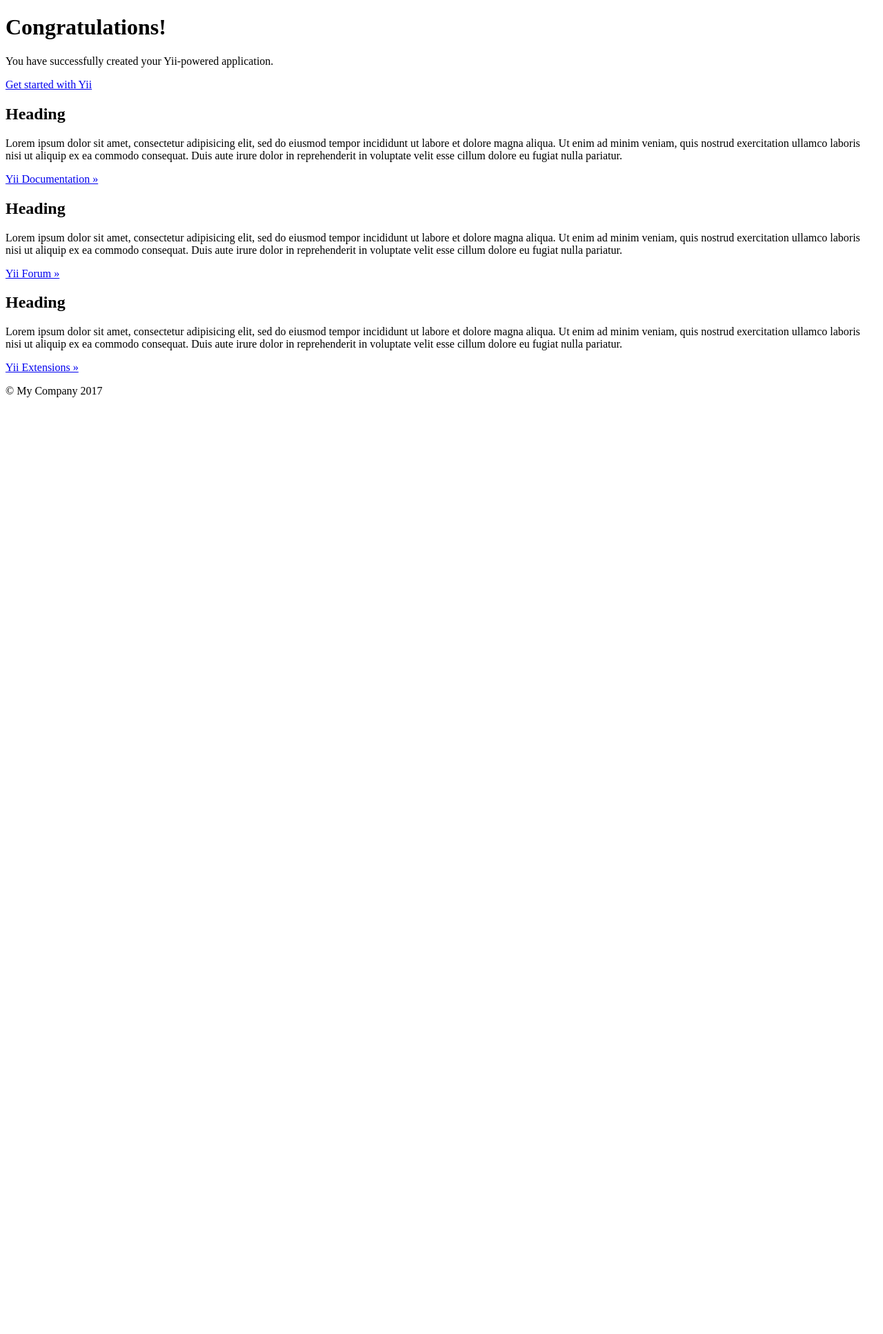
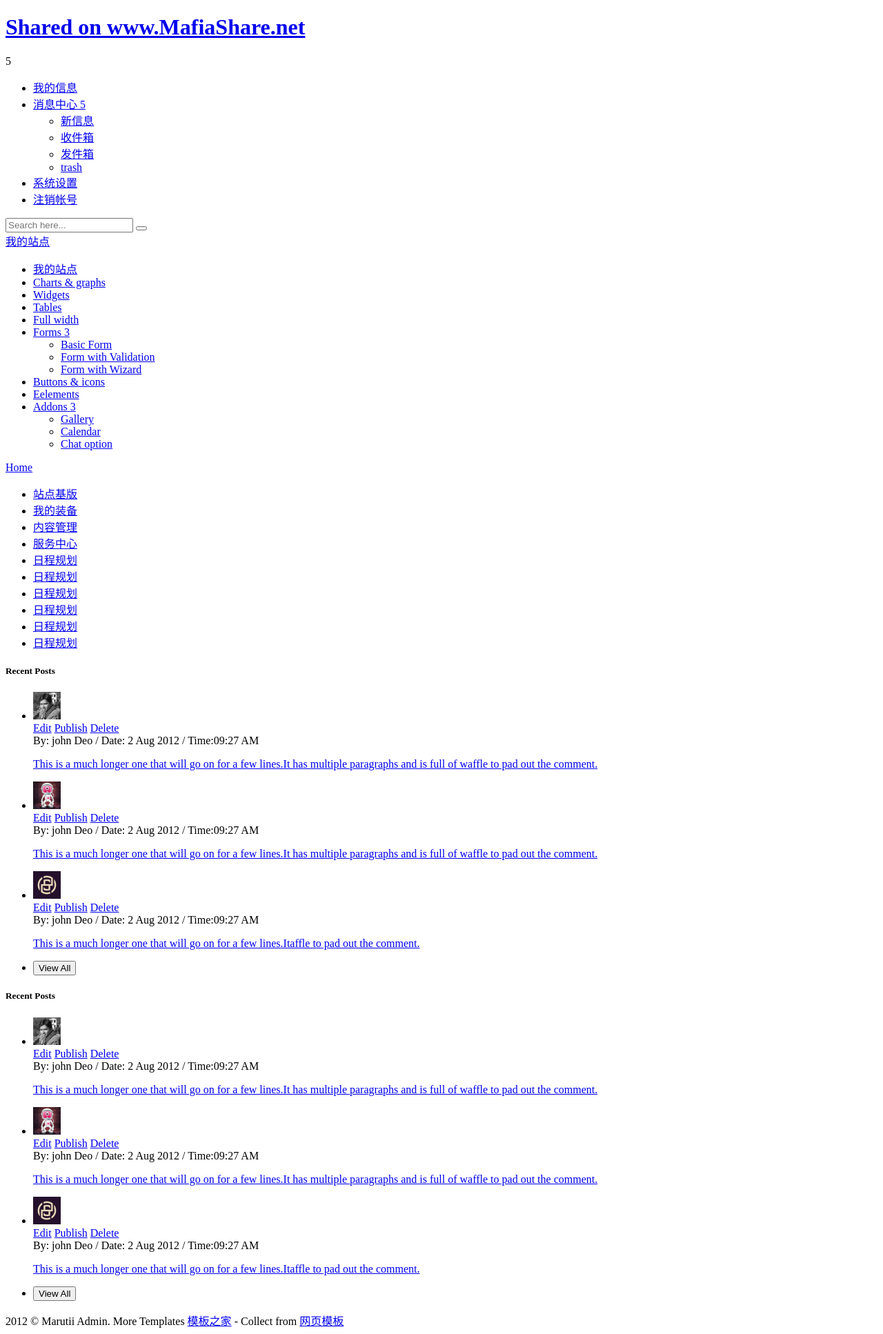
Before and after one commit to bfyang5130/xxkejinet, a Yii app: template backend/views/site/index.php in a window 1280 px wide. Shown: the whole page at 69% size. Before the commit the page ends 576 px from the top, so only its background shows below. Run offline with PHP 8.4 and a stand-in for Yii, Linux system fonts and the light colour scheme; the template is opened without the code that fills it, so the values that code supplies are empty; some libraries are stand-ins or nearby versions.

Commit message:
base index

```diff
--- a/backend/assets/AppAsset.php
+++ b/backend/assets/AppAsset.php
@@ -15,7 +15,6 @@ class AppAsset extends AssetBundle {
     public $css = [
         'css/bootstrap.min.css',
         'css/bootstrap-responsive.min.css',
-        'css/maruti-login.css'
     ];
     public $js = [
         "js/jquery.min.js",
@@ -42,7 +41,7 @@ class AppAsset extends AssetBundle {
         if (isset(\Yii::$app->params['dist_version'])) {
             $cssfile = $cssfile . '?v=' . \Yii::$app->params['dist_version'];
         }
-        $view->registerCssFile($cssfile);
+        $view->registerCssFile($cssfile, [AppAsset::className(), 'depends' => 'backend\assets\AppAsset']);
     }
 
 }
--- a/backend/config/params.php
+++ b/backend/config/params.php
@@ -1,5 +1,5 @@
 <?php
 return [
     'adminEmail' => 'admin@example.com',
-    'dist_version' => '201710241140',
+    'dist_version' => '201710241141',
 ];
--- a/backend/controllers/SiteController.php
+++ b/backend/controllers/SiteController.php
@@ -28,7 +28,7 @@ class SiteController extends Controller {
                     [
                         'actions' => ['logout', 'index'],
                         'allow' => true,
-                        'roles' => ['@'],
+                        //'roles' => ['@'],
                     ],
                 ],
             ],
--- /dev/null
+++ b/backend/views/layouts/common_footer.php
@@ -0,0 +1,3 @@
+<div class="row-fluid">
+    <div id="footer" class="span12"> 2012 &copy; Marutii Admin. More Templates <a href="http://www.cssmoban.com/" target="_blank" title="模板之家">模板之家</a> - Collect from <a href="http://www.cssmoban.com/" title="网页模板" target="_blank">网页模板</a> </div>
+</div>
--- /dev/null
+++ b/backend/views/layouts/common_header.php
@@ -0,0 +1,31 @@
+<!--Header-part-->
+<div id="header">
+  <h1><a href="http://www.mafiashare.net">Shared on www.MafiaShare.net</a></h1>
+</div>
+<!--close-Header-part-->
+
+<!--top-Header-messaages-->
+<div class="btn-group rightzero"> <a class="top_message tip-left" title="Manage Files"><i class="icon-file"></i></a> <a class="top_message tip-bottom" title="Manage Users"><i class="icon-user"></i></a> <a class="top_message tip-bottom" title="Manage Comments"><i class="icon-comment"></i><span class="label label-important">5</span></a> <a class="top_message tip-bottom" title="Manage Orders"><i class="icon-shopping-cart"></i></a> </div>
+<!--close-top-Header-messaages-->
+
+<!--top-Header-menu-->
+<div id="user-nav" class="navbar navbar-inverse">
+  <ul class="nav">
+    <li class="" ><a title="" href="#"><i class="icon icon-user"></i> <span class="text">我的信息</span></a></li>
+    <li class=" dropdown" id="menu-messages"><a href="#" data-toggle="dropdown" data-target="#menu-messages" class="dropdown-toggle"><i class="icon icon-envelope"></i> <span class="text">消息中心</span> <span class="label label-important">5</span> <b class="caret"></b></a>
+      <ul class="dropdown-menu">
+        <li><a class="sAdd" title="" href="#">新信息</a></li>
+        <li><a class="sInbox" title="" href="#">收件箱</a></li>
+        <li><a class="sOutbox" title="" href="#">发件箱</a></li>
+        <li><a class="sTrash" title="" href="#">trash</a></li>
+      </ul>
+    </li>
+    <li class=""><a title="" href="#"><i class="icon icon-cog"></i> <span class="text">系统设置</span></a></li>
+    <li class=""><a title="" href="login.html"><i class="icon icon-share-alt"></i> <span class="text">注销帐号</span></a></li>
+  </ul>
+</div>
+<div id="search">
+  <input type="text" placeholder="Search here..."/>
+  <button type="submit" class="tip-left" title="Search"><i class="icon-search icon-white"></i></button>
+</div>
+<!--close-top-Header-menu-->
--- /dev/null
+++ b/backend/views/layouts/common_menu.php
@@ -0,0 +1,27 @@
+<div id="sidebar"><a href="#" class="visible-phone"><i class="icon icon-home"></i> 我的站点</a>
+    <ul>
+        <li class="active"><a href="index.html"><i class="icon icon-home"></i> <span>我的站点</span></a></li>
+        <li> <a href="charts.html"><i class="icon icon-signal"></i> <span>Charts &amp; graphs</span></a> </li>
+        <li> <a href="widgets.html"><i class="icon icon-inbox"></i> <span>Widgets</span></a> </li>
+        <li><a href="tables.html"><i class="icon icon-th"></i> <span>Tables</span></a></li>
+        <li><a href="grid.html"><i class="icon icon-fullscreen"></i> <span>Full width</span></a></li>
+        <li class="submenu"> <a href="#"><i class="icon icon-th-list"></i> <span>Forms</span> <span class="label">3</span></a>
+            <ul>
+                <li><a href="form-common.html">Basic Form</a></li>
+                <li><a href="form-validation.html">Form with Validation</a></li>
+                <li><a href="form-wizard.html">Form with Wizard</a></li>
+            </ul>
+        </li>
+        <li><a href="buttons.html"><i class="icon icon-tint"></i> <span>Buttons &amp; icons</span></a></li>
+        <li><a href="interface.html"><i class="icon icon-pencil"></i> <span>Eelements</span></a></li>
+
+        <li class="submenu"> <a href="#"><i class="icon icon-file"></i> <span>Addons</span> <span class="label">3</span></a>
+            <ul>
+                <li><a href="gallery.html">Gallery</a></li>
+                <li><a href="calendar.html">Calendar</a></li>
+                <li><a href="chat.html">Chat option</a></li>
+            </ul>
+        </li>
+
+    </ul>
+</div>
--- a/backend/views/layouts/login.php
+++ b/backend/views/layouts/login.php
@@ -16,12 +16,11 @@ AppAsset::addPageScript($this, '/js/maruti.login.js');
     <head>
         <?= Html::csrfMetaTags() ?>
         <title><?= Html::encode($this->title) ?></title>
+        <meta charset="<?= Yii::$app->charset ?>">
         <meta name="viewport" content="width=device-width, initial-scale=1.0" />
         <?php $this->head() ?>
     </head>
     <body>
-        <div id="logo" style="height:150px;">
-        </div>
         <?php $this->beginBody() ?>
         <?= $content ?>
         <?php $this->endBody() ?>
--- a/backend/views/layouts/main.php
+++ b/backend/views/layouts/main.php
@@ -1,80 +1,75 @@
 <?php
+
+use yii\helpers\Html;
+use backend\assets\AppAsset;
 
 /* @var $this \yii\web\View */
 /* @var $content string */
 
-use backend\assets\AppAsset;
-use yii\helpers\Html;
-use yii\bootstrap\Nav;
-use yii\bootstrap\NavBar;
-use yii\widgets\Breadcrumbs;
-use common\widgets\Alert;
-
 AppAsset::register($this);
+AppAsset::addPageCss($this, '/css/fullcalendar.css');
+AppAsset::addPageCss($this, '/css/maruti-style.css');
+AppAsset::addPageCss($this, '/css/maruti-media.css');
+AppAsset::addPageScript($this, '/js/excanvas.min.js');
+AppAsset::addPageScript($this, '/js/jquery.ui.custom.js');
+AppAsset::addPageScript($this, '/js/bootstrap.min.js');
+AppAsset::addPageScript($this, '/js/jquery.flot.min.js');
+AppAsset::addPageScript($this, '/js/jquery.flot.resize.min.js');
+AppAsset::addPageScript($this, '/js/jquery.peity.min.js');
+AppAsset::addPageScript($this, '/js/fullcalendar.min.js');
+AppAsset::addPageScript($this, '/js/maruti.js');
+AppAsset::addPageScript($this, '/js/maruti.dashboard.js');
+AppAsset::addPageScript($this, '/js/maruti.chat.js');
+$this->title = "寻想网络科技";
 ?>
 <?php $this->beginPage() ?>
 <!DOCTYPE html>
 <html lang="<?= Yii::$app->language ?>">
     <head>
-    <meta charset="<?= Yii::$app->charset ?>">
-    <meta http-equiv="X-UA-Compatible" content="IE=edge">
-    <meta name="viewport" content="width=device-width, initial-scale=1">
         <?= Html::csrfMetaTags() ?>
         <title><?= Html::encode($this->title) ?></title>
+        <meta charset="<?= Yii::$app->charset ?>">
+        <meta name="viewport" content="width=device-width, initial-scale=1.0" />
         <?php $this->head() ?>
     </head>
     <body>
         <?php $this->beginBody() ?>
+        <!-- common_header -->
+        <?= $this->render('common_header') ?>
+        <!-- end-common_header -->
+        <!-- common_menu -->
+        <?= $this->render('common_menu') ?>
+        <!-- end-common_menu -->
+        <?= $content ?>
+        <!-- common_footer -->
+        <?= $this->render('common_footer') ?>
+        <!-- end-common_footer -->
+        <?php $this->endBody() ?>
+        <script type="text/javascript">
+            // This function is called from the pop-up menus to transfer to
+            // a different page. Ignore if the value returned is a null string:
+            function goPage(newURL) {
 
-<div class="wrap">
-    <?php
-    NavBar::begin([
-        'brandLabel' => 'My Company',
-        'brandUrl' => Yii::$app->homeUrl,
-        'options' => [
-            'class' => 'navbar-inverse navbar-fixed-top',
-        ],
-    ]);
-    $menuItems = [
-        ['label' => 'Home', 'url' => ['/site/index']],
-    ];
-    if (Yii::$app->user->isGuest) {
-        $menuItems[] = ['label' => 'Login', 'url' => ['/site/login']];
-    } else {
-        $menuItems[] = '<li>'
-            . Html::beginForm(['/site/logout'], 'post')
-            . Html::submitButton(
-                'Logout (' . Yii::$app->user->identity->username . ')',
-                ['class' => 'btn btn-link logout']
-            )
-            . Html::endForm()
-            . '</li>';
+                // if url is empty, skip the menu dividers and reset the menu selection to default
+                if (newURL != "") {
+
+                    // if url is "-", it is this page -- reset the menu:
+                    if (newURL == "-") {
+                        resetMenu();
                     }
-    echo Nav::widget([
-        'options' => ['class' => 'navbar-nav navbar-right'],
-        'items' => $menuItems,
-    ]);
-    NavBar::end();
-    ?>
+                    // else, send page to designated URL
+                    else {
+                        document.location.href = newURL;
+                    }
+                }
+            }
 
-    <div class="container">
-        <?= Breadcrumbs::widget([
-            'links' => isset($this->params['breadcrumbs']) ? $this->params['breadcrumbs'] : [],
-        ]) ?>
-        <?= Alert::widget() ?>
-        <?= $content ?>
-    </div>
-</div>
+            // resets the menu selection upon entry to this page:
+            function resetMenu() {
+                document.gomenu.selector.selectedIndex = 2;
+            }
+        </script>
+    </body>
 
-<footer class="footer">
-    <div class="container">
-        <p class="pull-left">&copy; My Company <?= date('Y') ?></p>
-
-        <p class="pull-right"><?= Yii::powered() ?></p>
-    </div>
-</footer>
-
-<?php $this->endBody() ?>
-</body>
 </html>
 <?php $this->endPage() ?>
--- a/backend/views/site/index.php
+++ b/backend/views/site/index.php
@@ -1,53 +1,103 @@
-<?php
+<div id="content">
+    <div id="content-header">
+        <div id="breadcrumb"> <a href="index.html" title="Go to Home" class="tip-bottom"><i class="icon-home"></i> Home</a></div>
+    </div>
+    <div  class="quick-actions_homepage">
+        <ul class="quick-actions">
+            <li> <a href="#"> <i class="icon-dashboard"></i> 站点基版 </a> </li>
+            <li> <a href="#"> <i class="icon-shopping-bag"></i> 我的装备</a> </li>
+            <li> <a href="#"> <i class="icon-web"></i> 内容管理 </a> </li>
+            <li> <a href="#"> <i class="icon-people"></i> 服务中心 </a> </li>
+            <li> <a href="#"> <i class="icon-calendar"></i> 日程规划 </a> </li>
+            <li> <a href="#"> <i class="icon-calendar"></i> 日程规划 </a> </li>
+            <li> <a href="#"> <i class="icon-calendar"></i> 日程规划 </a> </li>
+            <li> <a href="#"> <i class="icon-calendar"></i> 日程规划 </a> </li>
+            <li> <a href="#"> <i class="icon-calendar"></i> 日程规划 </a> </li>
+            <li> <a href="#"> <i class="icon-calendar"></i> 日程规划 </a> </li>
+        </ul>
+    </div>
+    <div class="container-fluid">
+        <div class="row-fluid">
+            <div class="span12">
+                <div class="widget-box">
+                    <div class="widget-title">
+                        <span class="icon">
+                            <i class="icon-file"></i>
+                        </span>
+                        <h5>Recent Posts</h5>
+                    </div>
+                    <div class="widget-content nopadding">
+                        <ul class="recent-posts">
+                            <li>
+                                <div class="user-thumb"> <img width="40" height="40" alt="User" src="/img/demo/av1.jpg"> </div>
+                                <div class="article-post">
+                                    <div class="fr"><a href="#" class="btn btn-primary btn-mini">Edit</a> <a href="#" class="btn btn-success btn-mini">Publish</a> <a href="#" class="btn btn-danger btn-mini">Delete</a></div>
+                                    <span class="user-info"> By: john Deo / Date: 2 Aug 2012 / Time:09:27 AM </span>
+                                    <p><a href="#">This is a much longer one that will go on for a few lines.It has multiple paragraphs and is full of waffle to pad out the comment.</a> </p>
 
-/* @var $this yii\web\View */
+                                </div>
+                            </li>
+                            <li>
+                                <div class="user-thumb"> <img width="40" height="40" alt="User" src="/img/demo/av2.jpg"> </div>
+                                <div class="article-post">
+                                    <div class="fr"><a href="#" class="btn btn-primary btn-mini">Edit</a> <a href="#" class="btn btn-success btn-mini">Publish</a> <a href="#" class="btn btn-danger btn-mini">Delete</a></div>
+                                    <span class="user-info"> By: john Deo / Date: 2 Aug 2012 / Time:09:27 AM </span>
+                                    <p><a href="#">This is a much longer one that will go on for a few lines.It has multiple paragraphs and is full of waffle to pad out the comment.</a> </p>
+                                </div>
+                            </li>
+                            <li>
+                                <div class="user-thumb"> <img width="40" height="40" alt="User" src="/img/demo/av3.jpg"> </div>
+                                <div class="article-post">
+                                    <div class="fr"><a href="#" class="btn btn-primary btn-mini">Edit</a> <a href="#" class="btn btn-success btn-mini">Publish</a> <a href="#" class="btn btn-danger btn-mini">Delete</a></div>
+                                    <span class="user-info"> By: john Deo / Date: 2 Aug 2012 / Time:09:27 AM </span>
+                                    <p><a href="#">This is a much longer one that will go on for a few lines.Itaffle to pad out the comment.</a> </p>
 
-$this->title = 'My Yii Application';
-?>
-<div class="site-index">
+                                </div>
 
-    <div class="jumbotron">
-        <h1>Congratulations!</h1>
+                            </li><li><button class="btn btn-warning btn-mini">View All</button></li>
+                        </ul>
+                    </div>
+                </div>
+                <div class="widget-box">
+                    <div class="widget-title">
+                        <span class="icon">
+                            <i class="icon-file"></i>
+                        </span>
+                        <h5>Recent Posts</h5>
+                    </div>
+                    <div class="widget-content nopadding">
+                        <ul class="recent-posts">
+                            <li>
+                                <div class="user-thumb"> <img width="40" height="40" alt="User" src="/img/demo/av1.jpg"> </div>
+                                <div class="article-post">
+                                    <div class="fr"><a href="#" class="btn btn-primary btn-mini">Edit</a> <a href="#" class="btn btn-success btn-mini">Publish</a> <a href="#" class="btn btn-danger btn-mini">Delete</a></div>
+                                    <span class="user-info"> By: john Deo / Date: 2 Aug 2012 / Time:09:27 AM </span>
+                                    <p><a href="#">This is a much longer one that will go on for a few lines.It has multiple paragraphs and is full of waffle to pad out the comment.</a> </p>
 
-        <p class="lead">You have successfully created your Yii-powered application.</p>
+                                </div>
+                            </li>
+                            <li>
+                                <div class="user-thumb"> <img width="40" height="40" alt="User" src="/img/demo/av2.jpg"> </div>
+                                <div class="article-post">
+                                    <div class="fr"><a href="#" class="btn btn-primary btn-mini">Edit</a> <a href="#" class="btn btn-success btn-mini">Publish</a> <a href="#" class="btn btn-danger btn-mini">Delete</a></div>
+                                    <span class="user-info"> By: john Deo / Date: 2 Aug 2012 / Time:09:27 AM </span>
+                                    <p><a href="#">This is a much longer one that will go on for a few lines.It has multiple paragraphs and is full of waffle to pad out the comment.</a> </p>
+                                </div>
+                            </li>
+                            <li>
+                                <div class="user-thumb"> <img width="40" height="40" alt="User" src="/img/demo/av3.jpg"> </div>
+                                <div class="article-post">
+                                    <div class="fr"><a href="#" class="btn btn-primary btn-mini">Edit</a> <a href="#" class="btn btn-success btn-mini">Publish</a> <a href="#" class="btn btn-danger btn-mini">Delete</a></div>
+                                    <span class="user-info"> By: john Deo / Date: 2 Aug 2012 / Time:09:27 AM </span>
+                                    <p><a href="#">This is a much longer one that will go on for a few lines.Itaffle to pad out the comment.</a> </p>
 
-        <p><a class="btn btn-lg btn-success" href="http://www.yiiframework.com">Get started with Yii</a></p>
-    </div>
+                                </div>
 
-    <div class="body-content">
-
-        <div class="row">
-            <div class="col-lg-4">
-                <h2>Heading</h2>
-
-                <p>Lorem ipsum dolor sit amet, consectetur adipisicing elit, sed do eiusmod tempor incididunt ut labore et
-                    dolore magna aliqua. Ut enim ad minim veniam, quis nostrud exercitation ullamco laboris nisi ut aliquip
-                    ex ea commodo consequat. Duis aute irure dolor in reprehenderit in voluptate velit esse cillum dolore eu
-                    fugiat nulla pariatur.</p>
-
-                <p><a class="btn btn-default" href="http://www.yiiframework.com/doc/">Yii Documentation &raquo;</a></p>
-            </div>
-            <div class="col-lg-4">
-                <h2>Heading</h2>
-
-                <p>Lorem ipsum dolor sit amet, consectetur adipisicing elit, sed do eiusmod tempor incididunt ut labore et
-                    dolore magna aliqua. Ut enim ad minim veniam, quis nostrud exercitation ullamco laboris nisi ut aliquip
-                    ex ea commodo consequat. Duis aute irure dolor in reprehenderit in voluptate velit esse cillum dolore eu
-                    fugiat nulla pariatur.</p>
-
-                <p><a class="btn btn-default" href="http://www.yiiframework.com/forum/">Yii Forum &raquo;</a></p>
-            </div>
-            <div class="col-lg-4">
-                <h2>Heading</h2>
-
-                <p>Lorem ipsum dolor sit amet, consectetur adipisicing elit, sed do eiusmod tempor incididunt ut labore et
-                    dolore magna aliqua. Ut enim ad minim veniam, quis nostrud exercitation ullamco laboris nisi ut aliquip
-                    ex ea commodo consequat. Duis aute irure dolor in reprehenderit in voluptate velit esse cillum dolore eu
-                    fugiat nulla pariatur.</p>
-
-                <p><a class="btn btn-default" href="http://www.yiiframework.com/extensions/">Yii Extensions &raquo;</a></p>
+                            </li><li><button class="btn btn-warning btn-mini">View All</button></li>
+                        </ul>
+                    </div>
+                </div>
             </div>
         </div>
-
     </div>
 </div>
--- a/backend/views/site/login.php
+++ b/backend/views/site/login.php
@@ -1,3 +1,5 @@
+<div id="logo" style="height:150px;">
+</div>
 <div id="loginbox">
     <form id="loginform" class="form-vertical" action="index.html">
         <div class="control-group normal_text"><h3>内容管理系统</h3></div>
--- a/common/models/User.php
+++ b/common/models/User.php
@@ -17,8 +17,8 @@ use yii\web\IdentityInterface;
  * @property string $email
  * @property string $auth_key
  * @property integer $status
- * @property integer $created_at
- * @property integer $updated_at
+ * @property string $created_at
+ * @property string $updated_at
  * @property string $password write-only password
  */
 class User extends ActiveRecord implements IdentityInterface
```
Also changed, not shown: backend/views/layouts/main_back.php (added, +80 -0 lines). Lines whose indentation alone changed are shown as unchanged.
